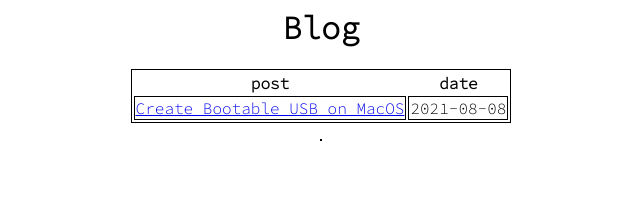
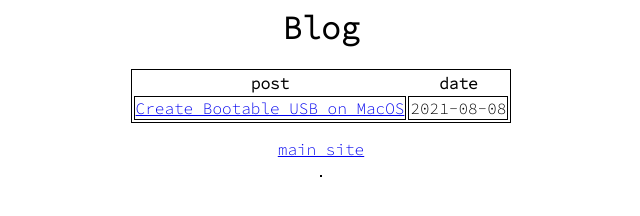
Before and after one commit to FernandoDorado/akg, a plain HTML site: page pkg/blog/index.html in a window 1280 px wide. Shown: the whole page, without its empty margins (319-959 px from the left). Drawn offline with Linux system fonts and the light colour scheme.

Commit message:
connect sub domains

```diff
--- a/pkg/blog/index.html
+++ b/pkg/blog/index.html
@@ -11,6 +11,14 @@
         h1 {
             font-family: 'Source Code Pro', monospace;
             text-align: center;
+        }
+
+        #main-site-link {
+            display: inline-block;
+            font-family: 'Source Code Pro', monospace;
+            margin: auto;
+            text-align: center;
+            width: 100%;
         }
 
         table, td, th {
@@ -33,6 +41,8 @@
 </head>
 <body>
     <h1>Blog</h1>
+
+    <!-- posts -->
     <table>
         <tr>
             <th>post</th>
@@ -45,4 +55,7 @@
             <td>2021-08-08</td>
         </tr>
     <table>
+
+    <!-- back to main site -->
+    <a id="main-site-link" href="https://akg.xyz">main site</a>
 </body>
```
Also changed, not shown: pkg/blog/posts/create-bootable-usb-on-macos.html (+8 -0 lines).
